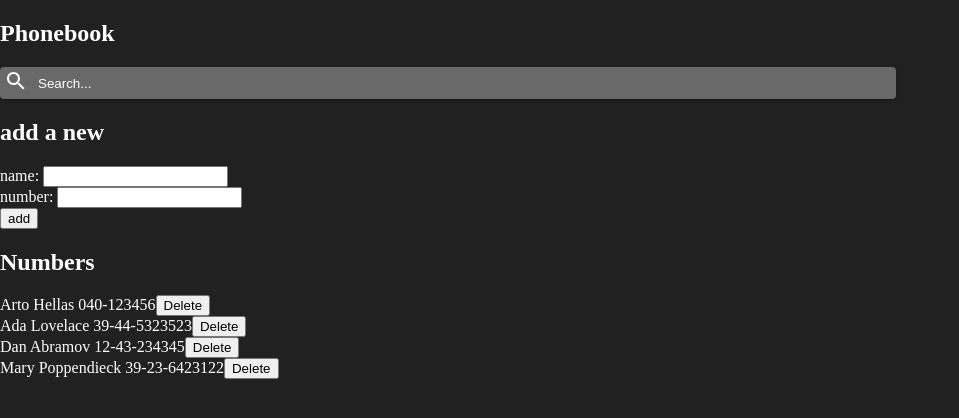
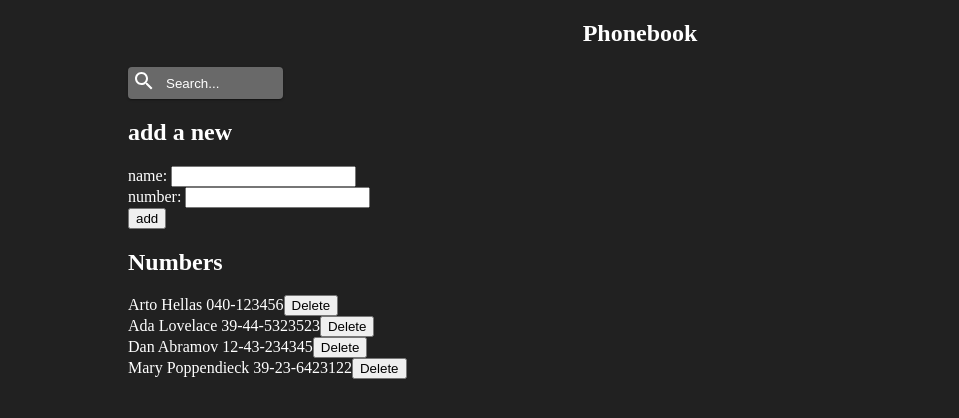
Before and after one commit to nikurou/Phonebook-Website, a React (Create React App) app: page / in a window 1280 px wide. Shown: the top 418 px of the page, without its empty margins (0-959 px from the left). Built offline with nearby package versions, Linux system fonts and the light colour scheme; data requests are answered from the project's data file.

Commit message:
Container Formatting

```diff
--- a/src/App.js
+++ b/src/App.js
@@ -124,13 +124,20 @@ const App = () => {
 
   return (
     <SnackbarProvider maxSnack={3}>
-      <div>
-        <h2>Phonebook</h2>
+      <div className="main">
+        <h2 style={{ display: "flex", alignSelf: "center" }}>Phonebook</h2>
         <Notification
           message={notification}
           notificationType={notificationType}
         />
-        <FilterSearch filter={filter} handleFilterChange={handleFilterChange} />
+        <div className="horizontalHeader">
+          <div className="searchBar">
+            <FilterSearch
+              filter={filter}
+              handleFilterChange={handleFilterChange}
+            />
+          </div>
+        </div>
         <h2>add a new</h2>
         <PhoneBookForm
           name={newName}
```
